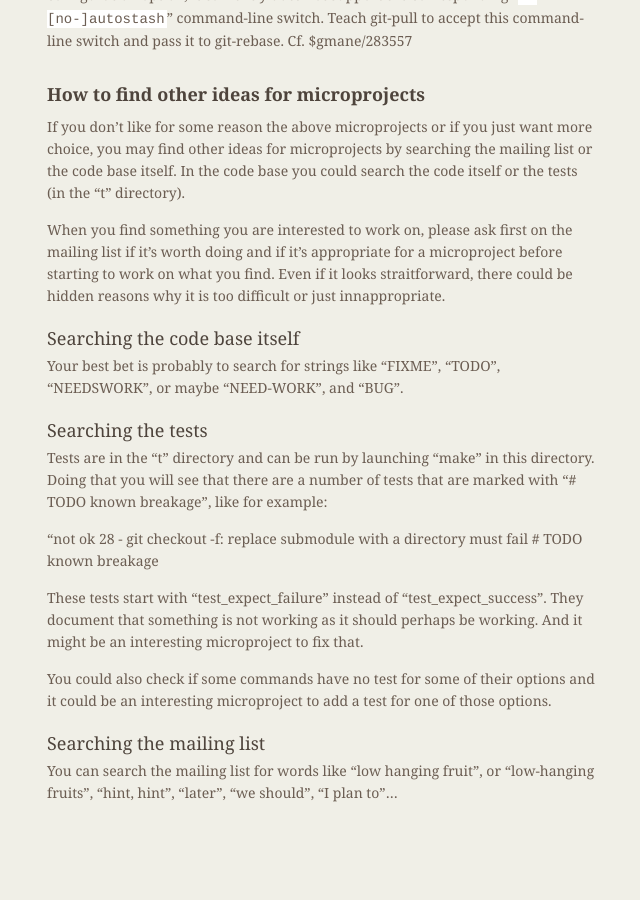
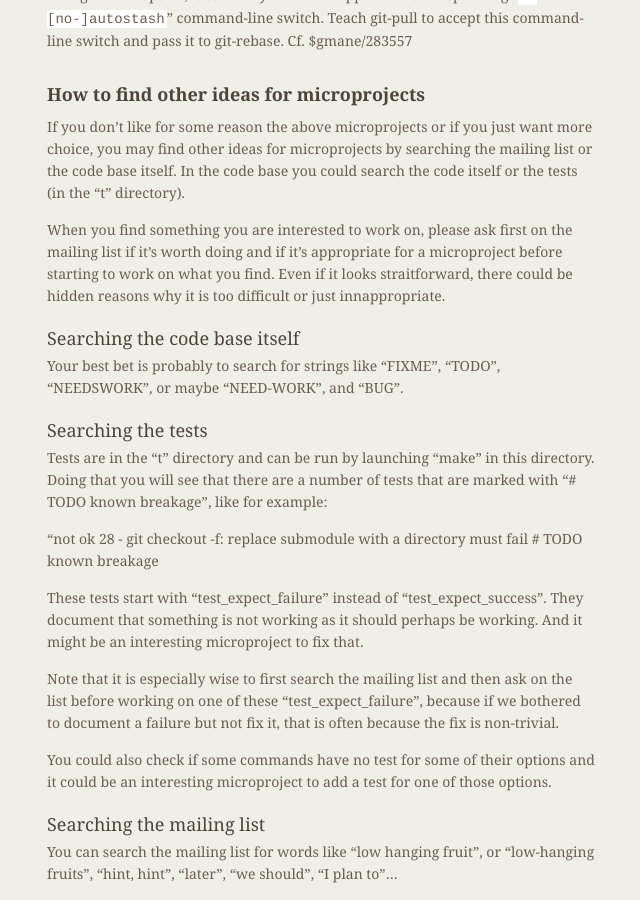
Before and after one commit to git/git.github.io, a Jekyll site: the page built from SoC-2016-Microprojects.md, in a window 1280 px wide and 900 px high, scrolled down 4385 px. Shown: the whole window, without its empty margins (487-1127 px from the left). Built offline with Jekyll 4.4.1, drawn with Linux system fonts in a browser that asks for light colours; before the commit the page ends 5204 px from its top, so only the background shows below that.

Commit message:
SoC-2016-Microprojects: warn about fixing a 'test_expect_failure'

```diff
--- a/SoC-2016-Microprojects.md
+++ b/SoC-2016-Microprojects.md
@@ -279,6 +279,11 @@ These tests start with "test_expect_failure" instead of
 it should perhaps be working. And it might be an interesting
 microproject to fix that.
 
+Note that it is especially wise to first search the mailing list and
+then ask on the list before working on one of these
+"test_expect_failure", because if we bothered to document a failure
+but not fix it, that is often because the fix is non-trivial.
+
 You could also check if some commands have no test for some of their
 options and it could be an interesting microproject to add a test for
 one of those options.
```
